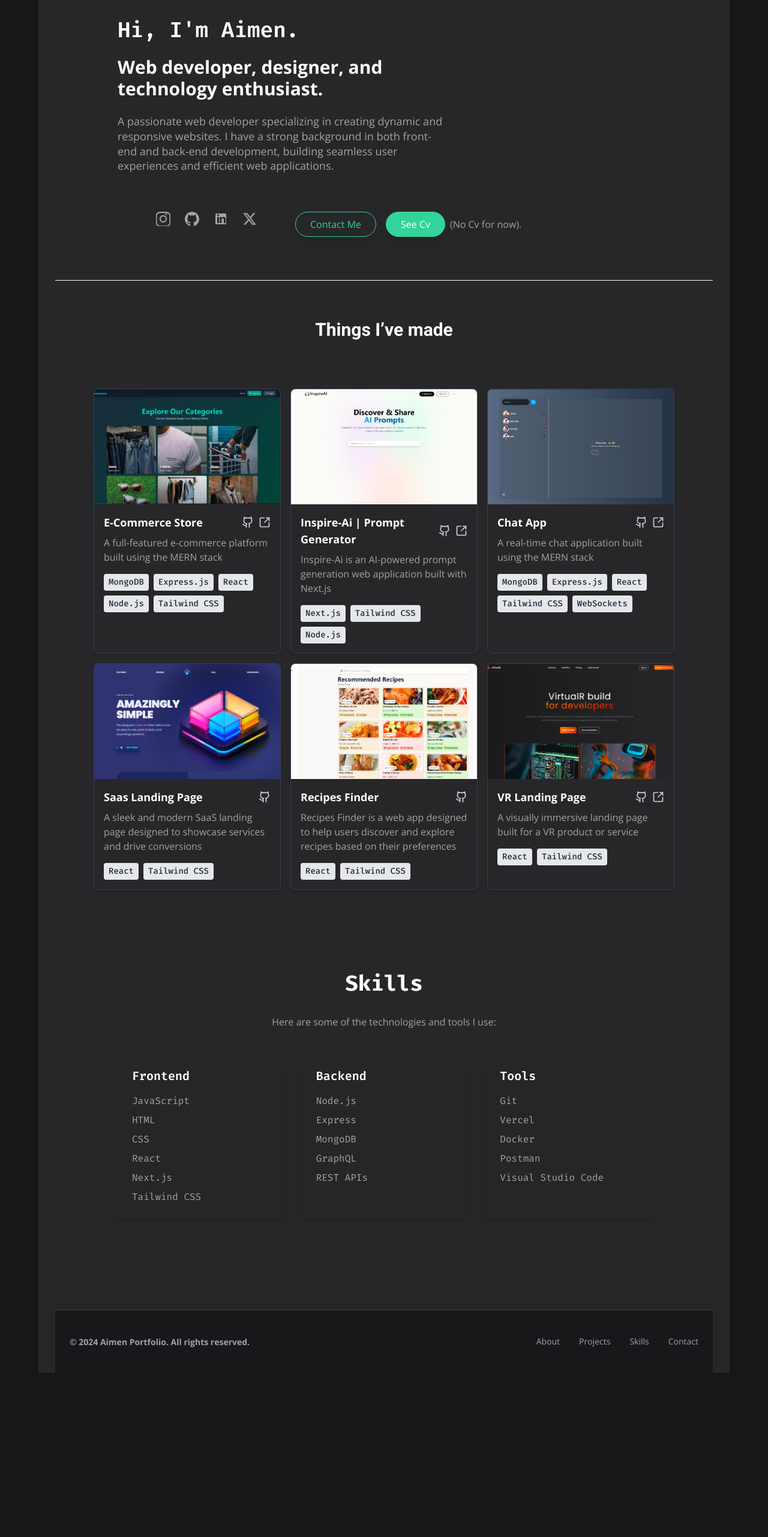
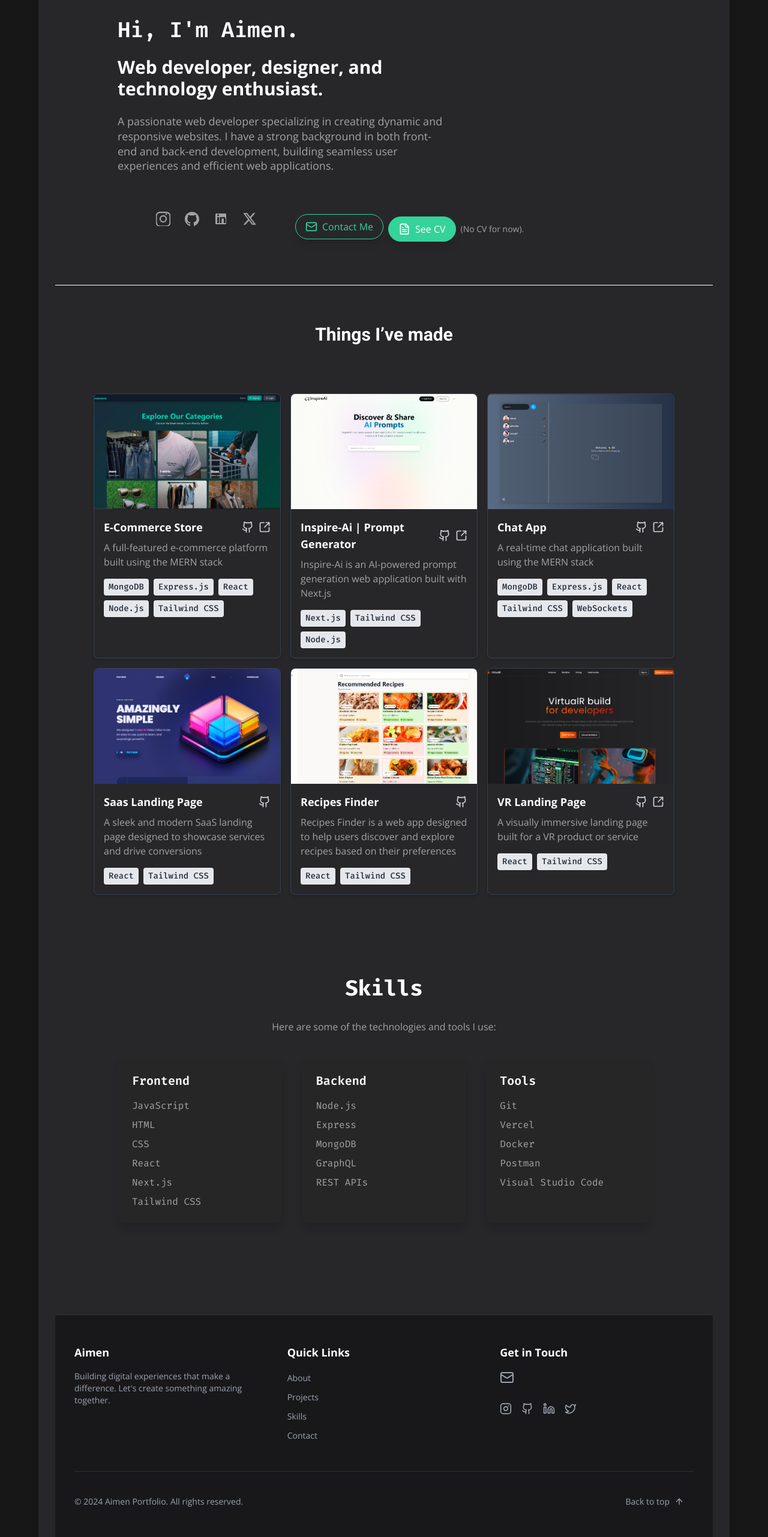
Before and after one commit to AimenDev/Portfolio, a React (Vite) app: page / in a window 1280 px wide. Shown: the part 234-2797 px from the top of the page at 60% size. Before the commit the page ends 2523 px from the top, so only its background shows below. Built offline with nearby package versions, Linux system fonts and the light colour scheme; no server answers.

Commit message:
ui-update

```diff
--- a/src/sections/Footer.jsx
+++ b/src/sections/Footer.jsx
@@ -1,32 +1,115 @@
 import React from 'react';
+import { Mail, Github, Linkedin, Instagram, Twitter, ArrowUp } from 'lucide-react';
 
 const Footer = () => {
+  const socialLinks = [
+    {
+      icon: Instagram,
+      href: "https://www.instagram.com",
+      label: "Instagram"
+    },
+    {
+      icon: Github,
+      href: "https://github.com/AimenDev",
+      label: "GitHub"
+    },
+    {
+      icon: Linkedin,
+      href: "https://www.linkedin.com/in/aimen-dev/",
+      label: "LinkedIn"
+    },
+    {
+      icon: Twitter,
+      href: "https://twitter.com",
+      label: "Twitter"
+    }
+  ];
+
+  const scrollToTop = () => {
+    window.scrollTo({ top: 0, behavior: 'smooth' });
+  };
+
   return (
-    <footer className="bg-zinc-900 dark:bg-neutral-100 border-t border-neutral-700 py-10">
-      <div className="container mx-auto flex flex-col md:flex-row justify-between items-center px-4 sm:px-6">
-        {/* Copyright Info */}
-        <div className="text-center md:text-left mb-4 md:mb-0">
-          <span className="text-gray-400 dark:text-gray-800 text-sm font-semibold">
-          &copy; 2024 Aimen Portfolio. All rights reserved.
-          </span>
-        </div>
+    <footer className="relative bg-zinc-900 dark:bg-gray-100/50 backdrop-blur-lg border-t border-white/10 dark:border-gray-200/10">
+      <div className="max-w-7xl mx-auto px-4 sm:px-6 lg:px-8">
+        <div className="py-12">
+          {/* Main Footer Content */}
+          <div className="grid grid-cols-1 md:grid-cols-3 gap-8">
+            {/* Brand Section */}
+            <div className="space-y-4">
+              <h3 className="text-lg font-semibold text-white dark:text-gray-900">
+                Aimen
+              </h3>
+              <p className="text-sm text-gray-400 dark:text-gray-600 max-w-xs">
+                Building digital experiences that make a difference. Let's create something amazing together.
+              </p>
+            </div>
 
-        {/* Navigation Links */}
-        <div className="flex flex-col md:flex-row items-center">
-          <ul className="flex space-x-8 text-gray-400 dark:text-gray-800 text-sm">
-            <li>
-              <a href="#about" className="hover:text-emerald-400 transition-colors duration-200">About</a>
-            </li>
-            <li>
-              <a href="#projects" className="hover:text-emerald-400 transition-colors duration-200">Projects</a>
-            </li>
-            <li>
-              <a href="#skills" className="hover:text-emerald-400 transition-colors duration-200">Skills</a>
-            </li>
-            <li>
-              <a href="#about" className="hover:text-emerald-400 transition-colors duration-200">Contact</a>
-            </li>
-          </ul>
+            {/* Quick Links */}
+            <div className="space-y-4">
+              <h3 className="text-lg font-semibold text-white dark:text-gray-900">
+                Quick Links
+              </h3>
+              <ul className="space-y-2">
+                {['About', 'Projects', 'Skills', 'Contact'].map((item) => (
+                  <li key={item}>
+                    <a
+                      href={`#${item.toLowerCase()}`}
+                      className="text-sm text-gray-400 dark:text-gray-600 hover:text-emerald-400 dark:hover:text-emerald-600 transition-colors duration-200"
+                    >
+                      {item}
+                    </a>
+                  </li>
+                ))}
+              </ul>
+            </div>
+
+            {/* Contact Section */}
+            <div className="space-y-4">
+              <h3 className="text-lg font-semibold text-white dark:text-gray-900">
+                Get in Touch
+              </h3>
+              <button
+                onClick={() => window.location.href = "mailto:aimendev4@gmail.com"}
+                className="inline-flex items-center gap-2 text-sm text-gray-400 dark:text-gray-600 hover:text-emerald-400 dark:hover:text-emerald-600 transition-colors duration-200"
+              >
+                <Mail className="w-6 h-6" />
+
+              </button>
+              <div className="flex gap-4 pt-2">
+                {socialLinks.map((link) => {
+                  const Icon = link.icon;
+                  return (
+                    <a
+                      key={link.label}
+                      href={link.href}
+                      target="_blank"
+                      rel="noopener noreferrer"
+                      className="text-gray-400 dark:text-gray-600 hover:text-emerald-400 dark:hover:text-emerald-600 transition-colors duration-200"
+                      aria-label={link.label}
+                    >
+                      <Icon className="w-5 h-5" />
+                    </a>
+                  );
+                })}
+              </div>
+            </div>
+          </div>
+
+          {/* Bottom Bar */}
+          <div className="mt-12 pt-8 border-t border-white/10 dark:border-gray-200/10 flex flex-col md:flex-row justify-between items-center gap-4">
+            <p className="text-sm text-gray-400 dark:text-gray-600">
+              © {new Date().getFullYear()} Aimen Portfolio. All rights reserved.
+            </p>
+
+            <button
+              onClick={scrollToTop}
+              className="inline-flex items-center gap-2 px-4 py-2 text-sm text-gray-400 dark:text-gray-600 hover:text-emerald-400 dark:hover:text-emerald-600 transition-colors duration-200"
+            >
+              <span>Back to top</span>
+              <ArrowUp className="w-4 h-4" />
+            </button>
+          </div>
         </div>
       </div>
     </footer>
--- a/src/sections/Hero.jsx
+++ b/src/sections/Hero.jsx
@@ -1,5 +1,6 @@
 import React from "react";
 import { Player } from "@lottiefiles/react-lottie-player";
+import { FileText, Mail } from "lucide-react";
 
 const Hero = () => {
   return (
@@ -103,25 +104,29 @@ const Hero = () => {
             </svg>
           </a>
         </div>
-        <div className="flex space-x-4 mt-8">
+        <div className="flex flex-wrap items-center justify-center space-x-4 space-y-4 mt-8 sm:space-x-2 sm:space-y-2">
+          {/* Contact Me Button */}
           <button
             onClick={() =>
               (window.location.href =
                 "mailto:aimendev4@gmail.com?subject=Hello&body=I%20would%20like%20to%20know%20more%20about%20your%20services.")
             }
-            className="p-2 sm:px-6 sm:py-2 border border-emerald-400 text-emerald-400 rounded-full shadow-lg hover:bg-emerald-400 hover:text-white transition-colors duration-300"
+            className="flex items-center justify-center space-x-2 p-2 sm:px-4 sm:py-2 border border-emerald-400 text-emerald-400 rounded-full shadow-lg hover:bg-emerald-400 hover:text-white transition-colors duration-300 w-full sm:w-auto"
           >
-            Contact Me
+            <Mail className="w-5 h-5" />
+            <span>Contact Me</span>
           </button>
 
-          <div className="flex items-center space-x-2">
-            <button className="px-3 py-1 sm:px-6 sm:py-2 bg-emerald-400 text-white rounded-full shadow-lg hover:bg-transparent hover:text-emerald-400 border border-emerald-400 transition-colors duration-300">
-              See Cv
+          {/* See CV Section */}
+          <div className="flex flex-col sm:flex-row items-center space-x-0 sm:space-x-2 space-y-2 sm:space-y-0 w-full sm:w-auto">
+            <button className="flex items-center justify-center space-x-2 p-2 sm:px-4 sm:py-2 bg-emerald-400 text-white rounded-full shadow-lg hover:bg-transparent hover:text-emerald-400 border border-emerald-400 transition-colors duration-300 w-full sm:w-auto">
+              <FileText className="w-5 h-5" />
+              <span>See CV</span>
             </button>
 
             {/* Explanation Text */}
-            <p className="text-neutral-400 dark:text-neutral-600 text-md font-sans">
-              (No Cv for now).
+            <p className="text-neutral-400 dark:text-neutral-600 text-sm text-center sm:text-left">
+              (No CV for now).
             </p>
           </div>
         </div>
```
